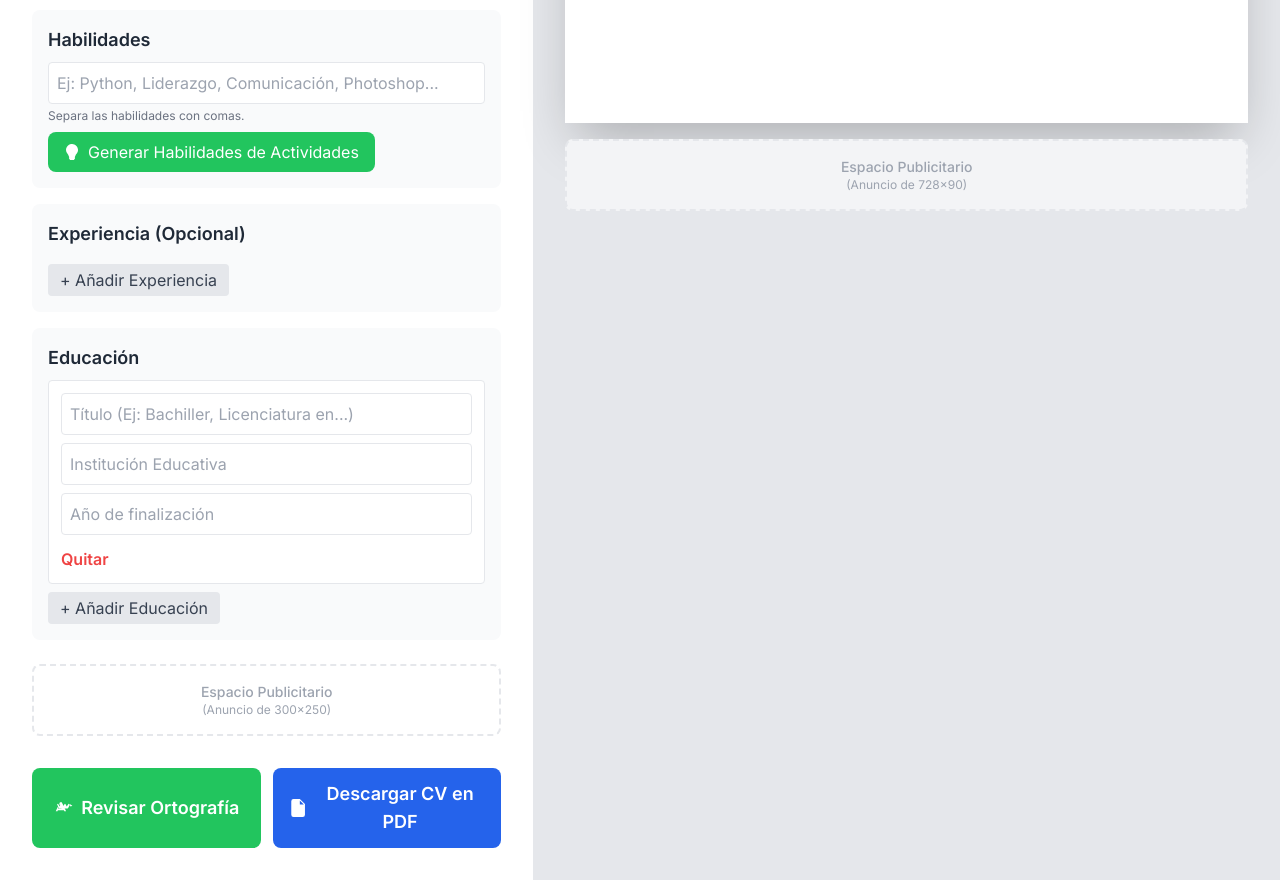
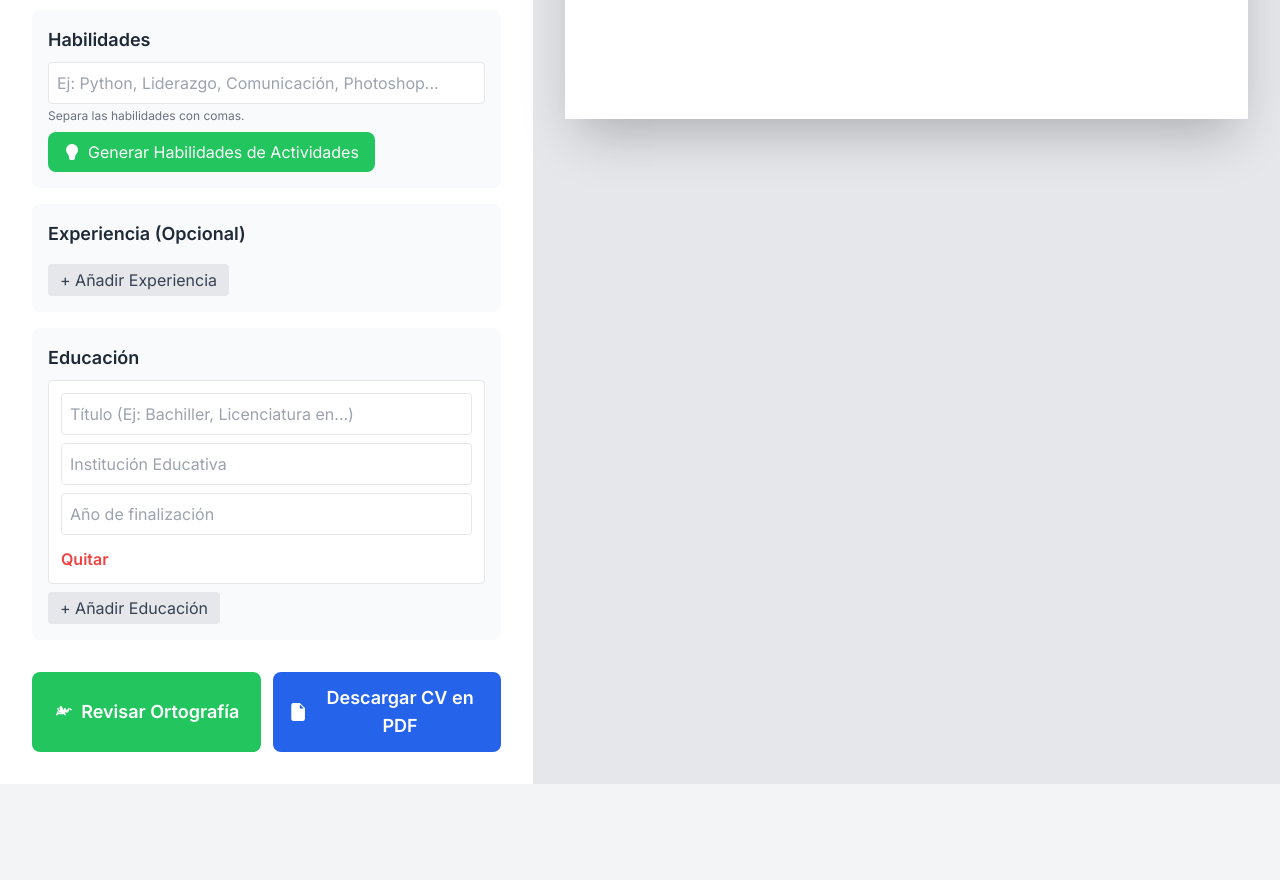
Before and after one commit to Florarv/CreaTuCv, a website: page index.html in a window 1280 px wide. Shown: the part 1540-2420 px from the top of the page. After the commit the page ends 2324 px from the top, so only its background shows below. Drawn offline with nearby package versions, Linux system fonts and the light colour scheme.

Commit message:
Update index.html

```diff
--- a/index.html
+++ b/index.html
@@ -63,6 +63,9 @@
             100% { transform: rotate(360deg); }
         }
     </style>
+
+    <script async src="https://pagead2.googlesyndication.com/pagead/js/adsbygoogle.js?client=ca-pub-1374396204893802"
+     crossorigin="anonymous"></script>
 </head>
 <body class="bg-gray-100 text-gray-800">
 
@@ -181,12 +184,6 @@
                         <div id="education-list"></div>
                         <button onclick="addEducation()" class="mt-2 bg-gray-200 text-gray-700 py-1 px-3 rounded hover:bg-gray-300">+ Añadir Educación</button>
                     </div>
-
-                    <!-- Espacio Publicitario -->
-                    <div class="mt-6 p-4 border-2 border-dashed rounded-lg text-center text-gray-400">
-                        <p class="text-sm font-medium">Espacio Publicitario</p>
-                        <p class="text-xs">(Anuncio de 300x250)</p>
-                    </div>
                 </div>
 
                 <!-- Botones de Acción -->
@@ -210,11 +207,6 @@
                 <div id="resume-preview" class="text-sm h-full w-full template-modern">
                     <!-- El contenido del CV se renderizará aquí -->
                 </div>
-            </div>
-             <!-- Espacio Publicitario -->
-            <div class="mt-4 p-4 w-full max-w-[728px] border-2 border-dashed rounded-lg text-center text-gray-400 bg-gray-100">
-                <p class="text-sm font-medium">Espacio Publicitario</p>
-                <p class="text-xs">(Anuncio de 728x90)</p>
             </div>
         </main>
     </div>
```
